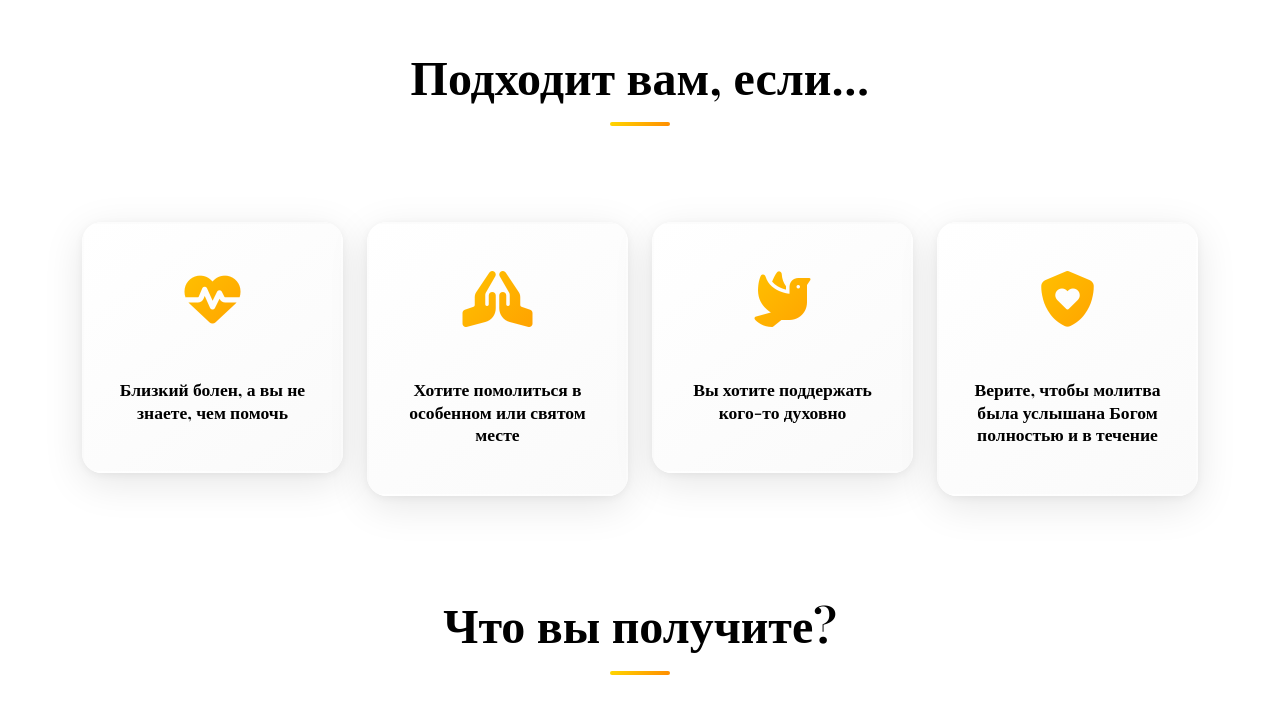
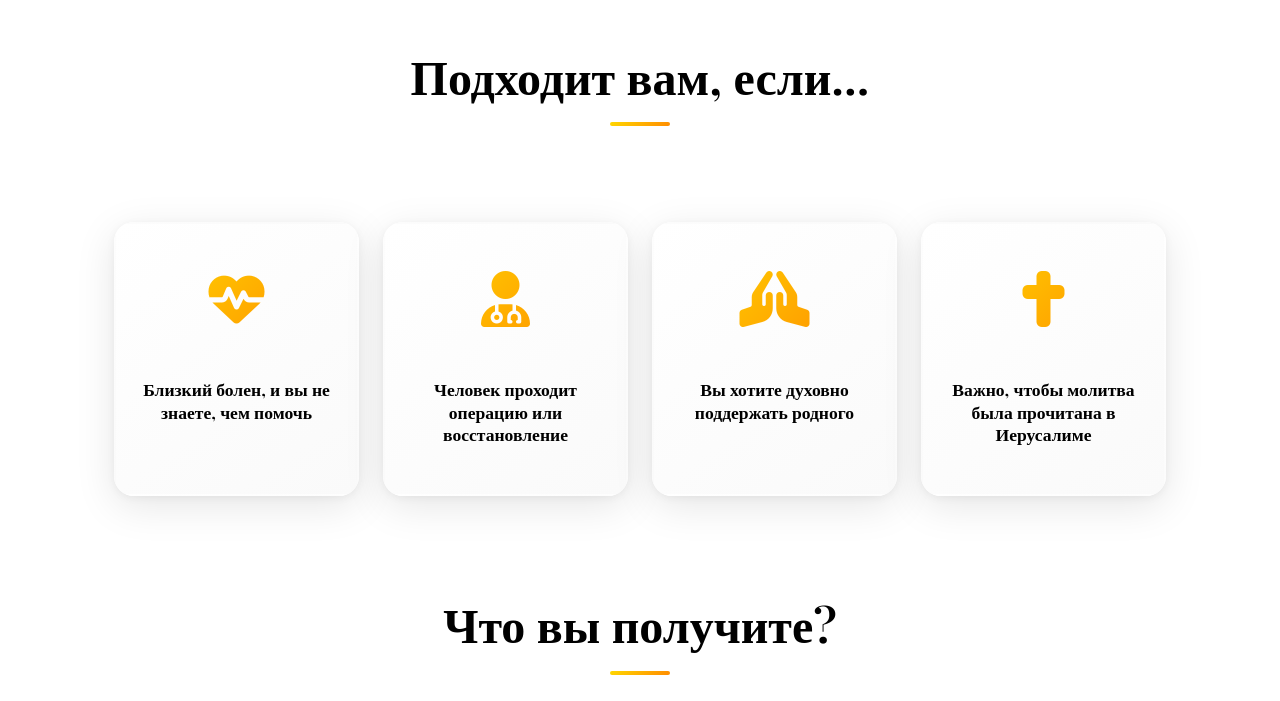
Before and after one commit to SaintSerd/LandingCraft-1, a Flask app: page / in a window 1280 px wide. Shown: the part 1046-1747 px from the top of the page. Run offline with Flask 3, Linux system fonts and the light colour scheme.

Commit message:
Adjust the layout and text of the benefits section to align with design
Refactors benefits section in index.html, replacing row/col structure with a single "benefits-row" div, adjusting card content.

Replit-Commit-Author: Agent
Replit-Commit-Session-Id: a35b1465-f3ef-4cd3-8389-5634677c3765
Replit-Commit-Screenshot-Url: https://storage.googleapis.com/screenshot-production-us-central1/4d5e73ac-d877-4d19-b208-cbb0903a08e0/4831a161-233c-45af-899e-134edca50cda.jpg

```diff
--- a/templates/index.html
+++ b/templates/index.html
@@ -103,38 +103,30 @@
                     <h2 class="section-title">Подходит вам, если...</h2>
                 </div>
             </div>
-            <div class="row g-4">
-                <div class="col-lg-3 col-md-6">
+            <div class="benefits-row">
                 <div class="benefit-card">
                     <div class="card-icon">
                         <i class="fas fa-heart-pulse"></i>
                     </div>
-                        <h4>Близкий болен, а вы не знаете, чем помочь</h4>
+                    <h4>Близкий болен, и вы не знаете, чем помочь</h4>
                 </div>
+                <div class="benefit-card">
+                    <div class="card-icon">
+                        <i class="fas fa-user-doctor"></i>
                     </div>
-                <div class="col-lg-3 col-md-6">
+                    <h4>Человек проходит операцию или восстановление</h4>
+                </div>
                 <div class="benefit-card">
                     <div class="card-icon">
                         <i class="fas fa-hands-praying"></i>
                     </div>
-                        <h4>Хотите помолиться в особенном или святом месте</h4>
+                    <h4>Вы хотите духовно поддержать родного</h4>
                 </div>
-                </div>
-                <div class="col-lg-3 col-md-6">
                 <div class="benefit-card">
                     <div class="card-icon">
-                            <i class="fas fa-dove"></i>
+                        <i class="fas fa-cross"></i>
                     </div>
-                        <h4>Вы хотите поддержать кого-то духовно</h4>
-                    </div>
-                </div>
-                <div class="col-lg-3 col-md-6">
-                    <div class="benefit-card">
-                        <div class="card-icon">
-                            <i class="fas fa-shield-heart"></i>
-                        </div>
-                        <h4>Верите, чтобы молитва была услышана Богом полностью и в течение</h4>
-                    </div>
+                    <h4>Важно, чтобы молитва была прочитана в Иерусалиме</h4>
                 </div>
             </div>
         </div>
```
Lines whose indentation alone changed are shown as unchanged.
